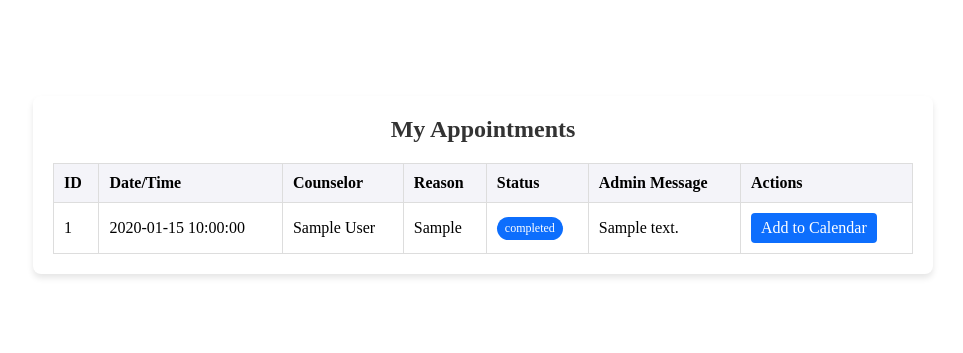
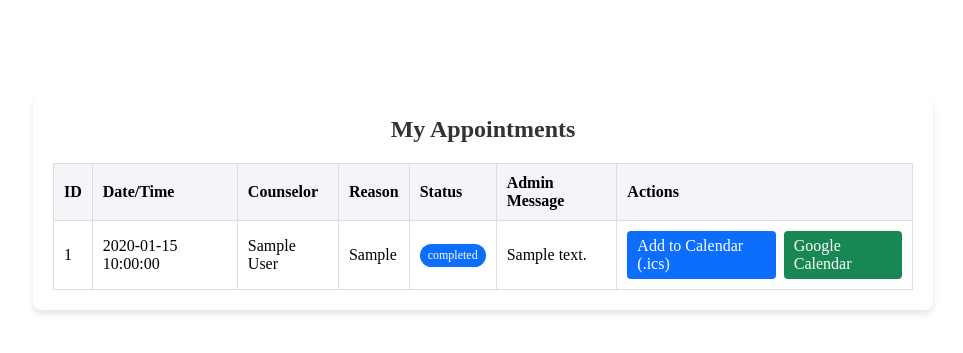
Before and after one commit to asix8459-pixel/day-06, a PHP site: page /student_status_appointments.php in a window 1280 px wide. Shown: the part 283-636 px from the top of the page, without its empty margins (317-1280 px from the left). Run offline with PHP 8.4, Linux system fonts and the light colour scheme; the visitor is signed in with stand-in values (Sample User, id 1); tables that the repository leaves empty or names only in its code hold one stand-in row (values such as "Sample post").

Commit message:
Add Google Calendar link to appointments
Co-authored-by: asix8459 <asix8459@gmail.com>

```diff
--- a/student_status_appointments.php
+++ b/student_status_appointments.php
@@ -122,8 +122,26 @@ $result = $stmt->get_result();
                                 </form>
                             <?php endif; ?>
                             <?php if (in_array(strtolower($row['status']), ['approved','completed'], true) && !empty($row['appointment_date'])): ?>
-                                <?php $ics = ics_download_link((int)$row['id'], $row['appointment_date']); ?>
-                                <a href="<?= htmlspecialchars($ics) ?>" style="background:#0d6efd; color:#fff; padding:6px 10px; border-radius:4px; text-decoration:none;">Add to Calendar</a>
+                                <?php
+                                    $ics = ics_download_link((int)$row['id'], $row['appointment_date']);
+                                    try {
+                                        $dt = new DateTime($row['appointment_date']);
+                                        $dtUtc = clone $dt; $dtUtc->setTimezone(new DateTimeZone('UTC'));
+                                        $startUtc = $dtUtc->format('Ymd\THis\Z');
+                                        $endUtc = (clone $dtUtc)->modify('+1 hour')->format('Ymd\THis\Z');
+                                    } catch (Exception $e) {
+                                        $startUtc = $endUtc = '';
+                                    }
+                                    $title = 'Guidance Appointment';
+                                    $details = 'Reason: '.($row['reason'] ?? '');
+                                    $gcal = $startUtc && $endUtc
+                                      ? 'https://calendar.google.com/calendar/render?action=TEMPLATE&text='.rawurlencode($title).'&dates='.$startUtc.'/'.$endUtc.'&details='.rawurlencode($details)
+                                      : '';
+                                ?>
+                                <a href="<?= htmlspecialchars($ics) ?>" title="Download .ics file for Outlook/Apple/Google" style="background:#0d6efd; color:#fff; padding:6px 10px; border-radius:4px; text-decoration:none;">Add to Calendar (.ics)</a>
+                                <?php if ($gcal): ?>
+                                <a href="<?= htmlspecialchars($gcal) ?>" target="_blank" rel="noopener" style="background:#198754; color:#fff; padding:6px 10px; border-radius:4px; text-decoration:none;">Google Calendar</a>
+                                <?php endif; ?>
                             <?php endif; ?>
                             <?php if (!in_array(strtolower($row['status']), ['pending','approved'], true) && !(in_array(strtolower($row['status']), ['approved','completed'], true) && !empty($row['appointment_date']))): ?>
                                 —
```
